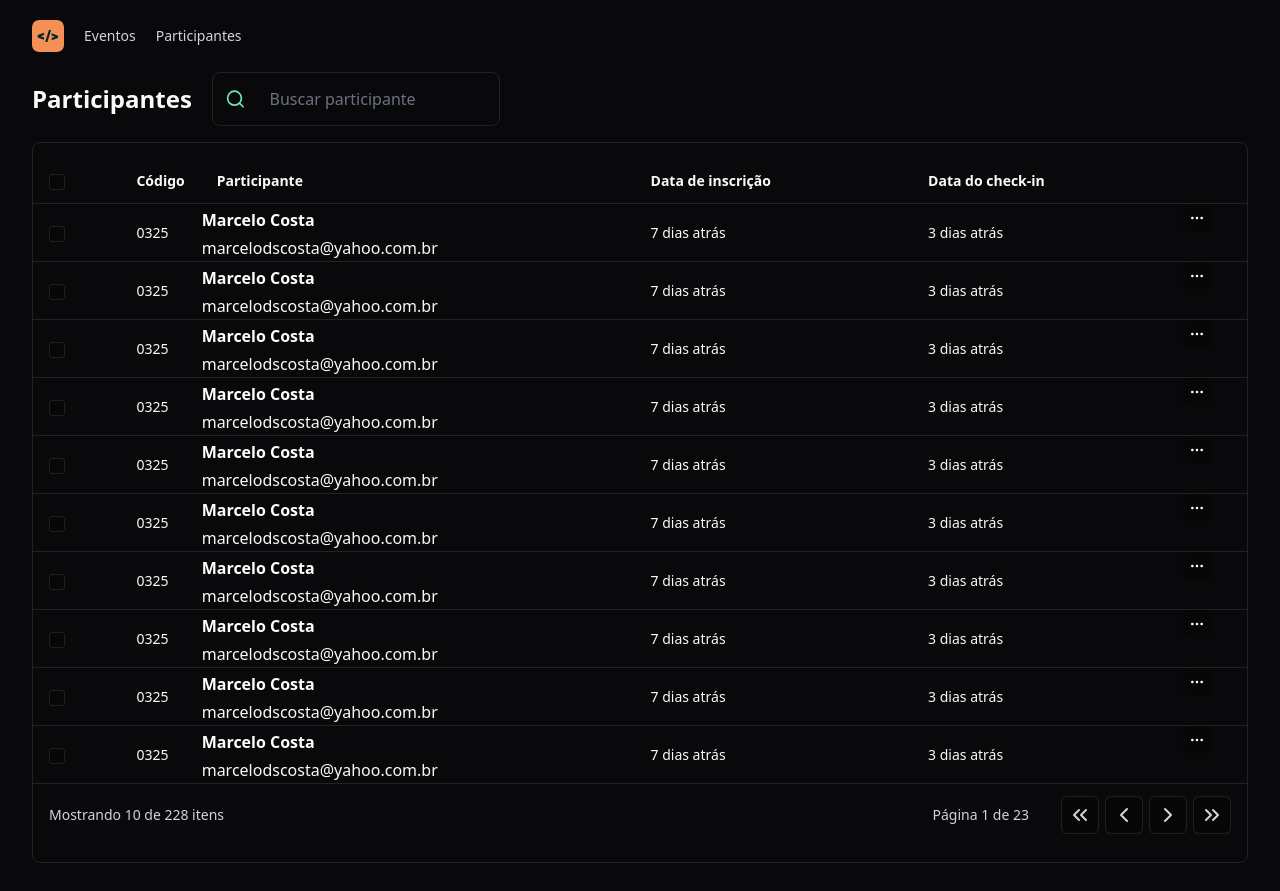
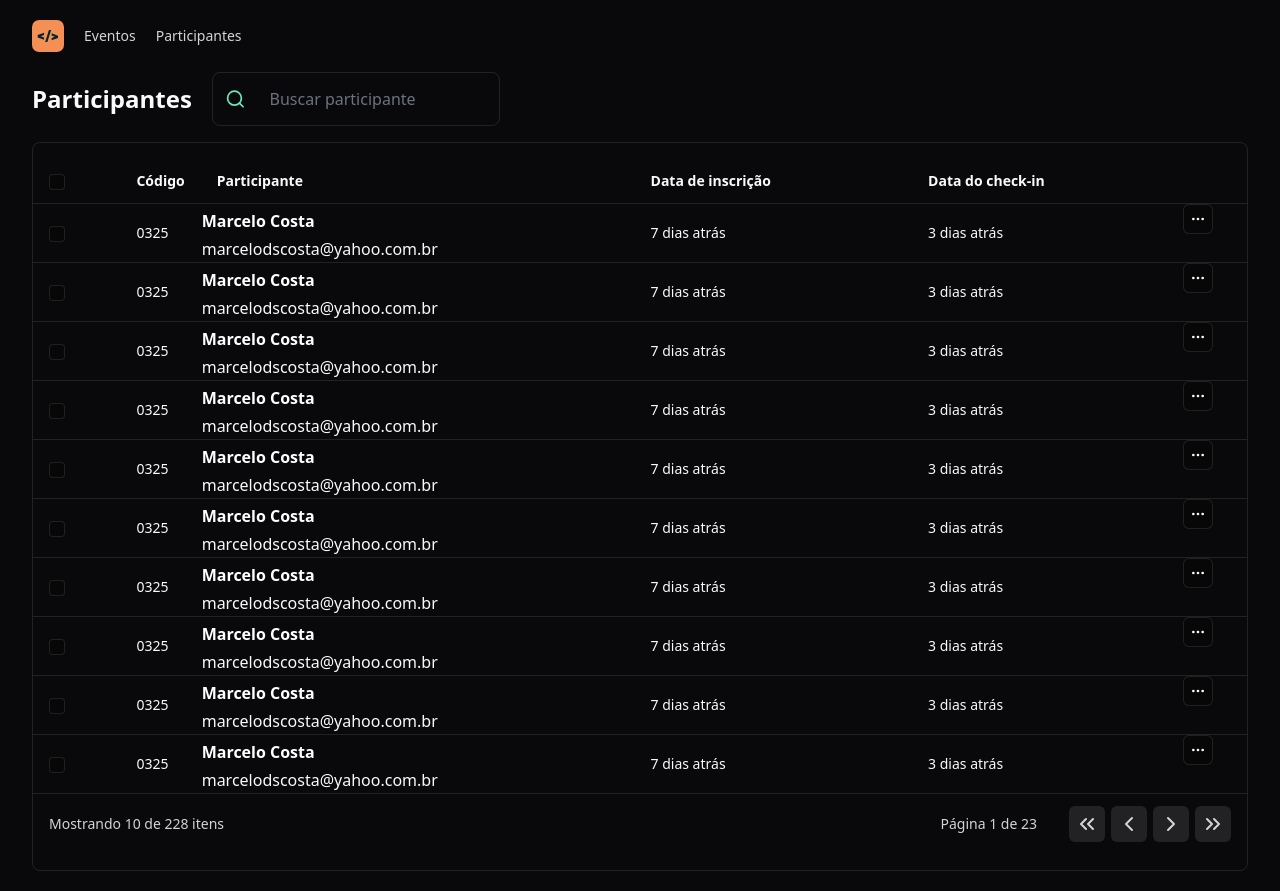
Before and after one commit to marcelodscosta/pass-in-web, a React (Vite) app: page / in a window 1280 px wide. Built offline with nearby package versions, Linux system fonts and the light colour scheme.

Commit message:
IconButton component

```diff
--- a/src/components/attendee-list.tsx
+++ b/src/components/attendee-list.tsx
@@ -6,6 +6,7 @@ import {
   MoreHorizontal,
   Search
 } from 'lucide-react';
+import { IconButton } from './icon-button';
 
 export function AttendeeList() {
   return (
@@ -53,7 +54,9 @@ export function AttendeeList() {
                 </td>
                 <td className="py-3 px-4 text-sm ">7 dias atrás</td>
                 <td className="py-3 px-4 text-sm ">3 dias atrás</td>
-                <button className='bg-black/20 border-white/10 rounded-md p-1.5'>{<MoreHorizontal className='size-4' />}</button>
+                <IconButton transparent>
+                  {<MoreHorizontal className='size-4' />}
+                </IconButton>
               </tr>
             ))}
 
@@ -69,18 +72,22 @@ export function AttendeeList() {
                 <div className='inline-flex items-center gap-8'>
                   Página 1 de 23
                   <div className='flex gap-1.5'>
-                    <button className='bg-black/20 border border-white/10 rounded-md p-1.5'>
+
+                    <IconButton>
                       <ChevronsLeft />
-                    </button>
-                    <button className='bg-black/20 border border-white/10 rounded-md p-1.5'>
+                    </IconButton>
+
+                    <IconButton>
                       <ChevronLeft />
-                    </button>
-                    <button className='bg-black/20 border border-white/10 rounded-md p-1.5'>
+                    </IconButton>
+
+                    <IconButton>
                       <ChevronRight />
-                    </button>
-                    <button className='bg-black/20 border border-white/10 rounded-md p-1.5'>
+                    </IconButton>
+
+                    <IconButton>
                       <ChevronsRight />
-                    </button>
+                    </IconButton>
 
                   </div>
                 </div>
--- /dev/null
+++ b/src/components/icon-button.tsx
@@ -0,0 +1,22 @@
+import { ComponentProps } from "react";
+
+type IconButtonProps = {
+
+  children: React.ReactNode,
+  transparent?: boolean,
+
+} & ComponentProps<'button'>
+
+
+export function IconButton({ children, transparent, ...rest }: IconButtonProps) {
+  return (
+    <button
+      className=
+      {transparent
+        ? 'bg-black/20 border border-white/10 rounded-md p-1.5'
+        : 'bg-white/10 border-white/10 rounded-md p-1.5'}
+      {...rest}
+    >{children}
+    </button>
+  );
+};
```
